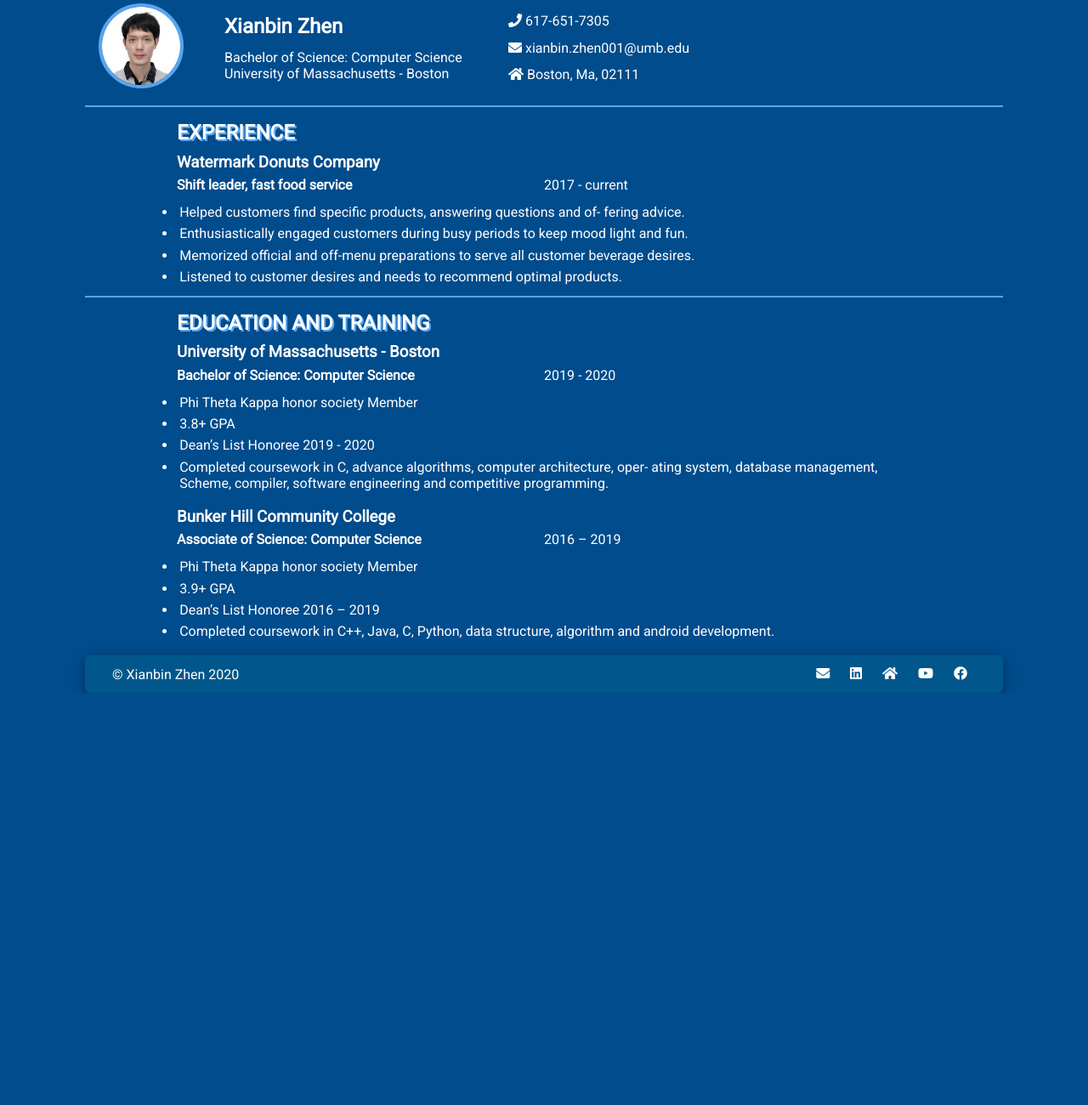
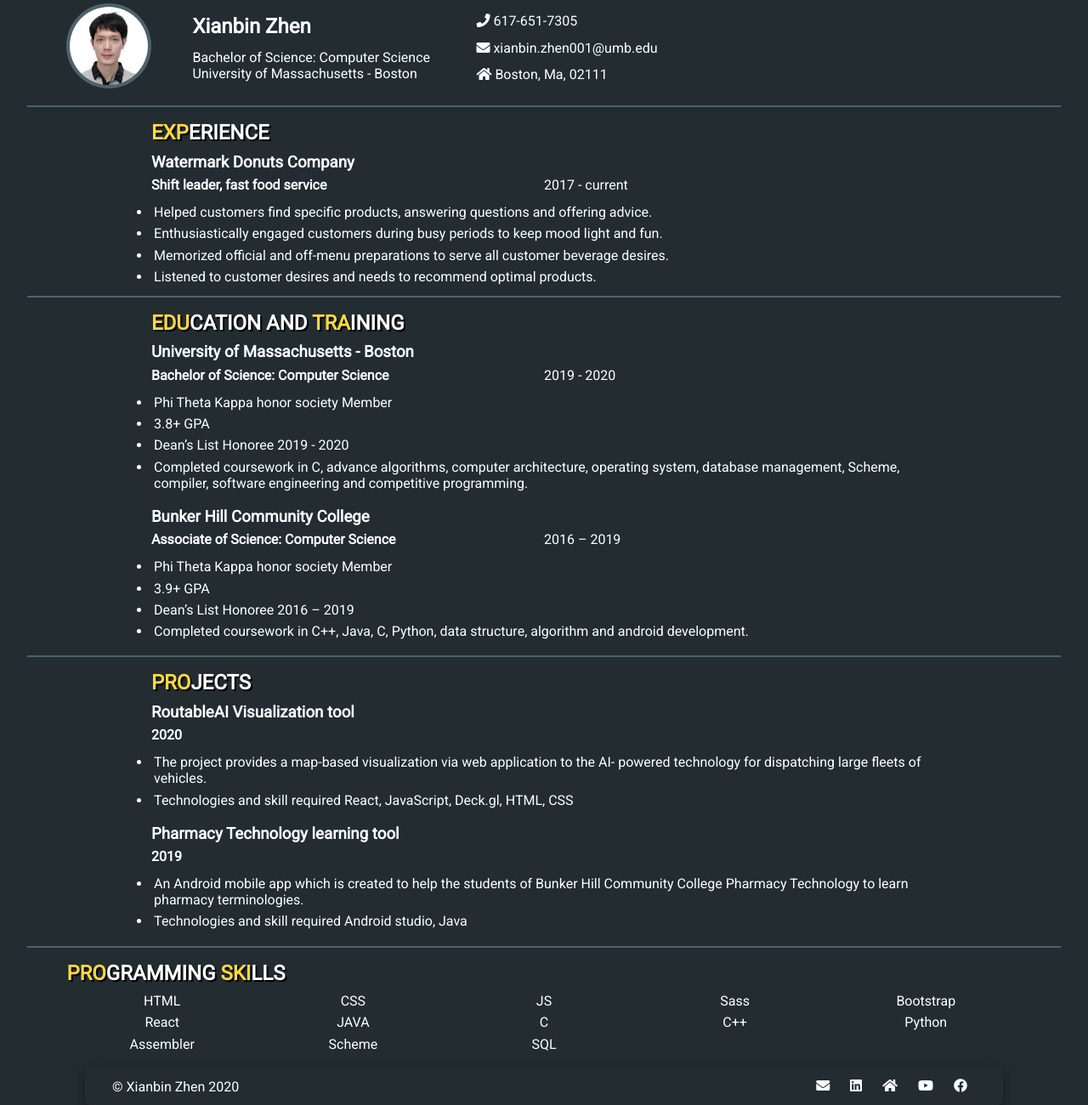
Before and after one commit to XianbinZhen/mypage, a plain HTML site: page dist/resume.html in a window 1280 px wide. Shown: the part 82-1382 px from the top of the page at 85% size. Before the commit the page ends 897 px from the top, so only its background shows below. Drawn offline with Linux system fonts and the light colour scheme.

Commit message:
added rsume and reposive to pages

```diff
--- a/dist/resume.html
+++ b/dist/resume.html
@@ -9,9 +9,9 @@
     <title>Xianbin Zhen - Home page</title>
 </head>
 
-<body class="container">
+<body class="container-dark-bg">
     <!--header-->
-    <header id="header" class="container">
+    <header id="header" class="container-dark-bg">
         <div class="header">
             <div class="logo">
                 <img src="imgs/umb_white.png" alt="" id="logo">
@@ -25,7 +25,7 @@
         </div>
     </header>
 
-    <section id="personal-info" class="container">
+    <section id="personal-info" class="container-dark-bg">
         <div class="my-picture">
             <img src="/dist/imgs/me.jpg" alt="">
         </div>
@@ -43,10 +43,10 @@
     </section>
     <div class="br"></div>
 
-    <section class="container">
+    <section class="container-dark-bg">
         <div class="experience">
             <div class="experience-title">
-                <h1 class="strong">Experience</h1>
+                <h1 class="strong text"><span class="text-color-secondary">Exp</span>erience</h1>
             </div>
             <div class="experience-company">
                 <h3>Watermark Donuts Company</h3>
@@ -54,8 +54,7 @@
                 <p>2017 - current</p>
             </div>
             <ul>
-                <li>Helped customers find specific products, answering questions and of-
-                    fering advice.</li>
+                <li>Helped customers find specific products, answering questions and offering advice.</li>
                 <li>Enthusiastically engaged customers during busy periods to keep mood
                     light and fun.</li>
                 <li>Memorized official and off-menu preparations to serve all customer
@@ -67,10 +66,11 @@
     </section>
     <div class="br"></div>
 
-    <section class="container">
+    <section class="container-dark-bg">
         <div class="education">
             <div class="education-title">
-                <h1 class="strong">education and training</h1>
+                <h1 class="strong"><span class="text-color-secondary">edu</span>cation and <span
+                        class="text-color-secondary">tra</span>ining</h1>
             </div>
             <div class="education-college">
                 <div class="education-college-title">
@@ -82,8 +82,8 @@
                     <li>Phi Theta Kappa honor society Member</li>
                     <li>3.8+ GPA</li>
                     <li>Dean’s List Honoree 2019 - 2020</li>
-                    <li>Completed coursework in C, advance algorithms, computer architecture, oper-
-                        ating system, database management, Scheme, compiler, software engineering
+                    <li>Completed coursework in C, advance algorithms, computer architecture, operating system, database
+                        management, Scheme, compiler, software engineering
                         and competitive programming.</li>
                 </ul>
             </div>
@@ -103,6 +103,64 @@
             </div>
         </div>
     </section>
+    <div class="br"></div>
+    <section class="container-dark-bg">
+        <div class="education">
+            <div class="education-title">
+                <h1 class="strong"><span class="text-color-secondary">Pro</span>jects</h1>
+            </div>
+            <div class="education-college">
+                <div class="education-college-title">
+                    <h3>RoutableAI Visualization tool</h3>
+                    <h4>2020</h4>
+                </div>
+                <ul class="education-college-detail">
+                    <li>The project provides a map-based visualization via web application to the AI-
+                        powered technology for dispatching large fleets of vehicles.</li>
+                    <li>Technologies and skill required React, JavaScript, Deck.gl, HTML, CSS</li>
+                </ul>
+            </div>
+            <div class="education-college">
+                <div class="education-college-title">
+                    <h3>Pharmacy Technology learning tool</h3>
+                    <h4>2019</h4>
+                </div>
+                <ul class="education-college-detail">
+                    <li>An Android mobile app which is created to help the students of Bunker Hill
+                        Community College Pharmacy Technology to learn pharmacy terminologies.</li>
+                    <li>Technologies and skill required Android studio, Java</li>
+                </ul>
+            </div>
+        </div>
+    </section>
+    <div class="br"></div>
+
+    <section class="container-dark-bg">
+        <div class="resume-skill">
+            <div class="resume-skill-title">
+                <h1 class="strong"><span class="text-color-secondary">Pro</span>gramming <span
+                        class="text-color-secondary">ski</span>lls</h1>
+            </div>
+            <ul class="resume-skill-detail">
+                <li> HTML</li>
+                <li>CSS</li>
+                <li>JS</li>
+                <li>Sass</li>
+                <li>Bootstrap</li>
+                <li>React</li>
+                <li>JAVA</li>
+                <li>C</li>
+                <li>C++</li>
+                <li>Python</li>
+                <li>Assembler</li>
+                <li>Scheme</li>
+                <li>SQL</li>
+            </ul>
+
+        </div>
+    </section>
+
+
 
     <!--footer-->
     <footer class="container" id="footer">
--- a/scss/_config.scss
+++ b/scss/_config.scss
@@ -1,10 +1,12 @@
 // config variables
-$color-primary: #0277bd;
-$color-primary-light: #58a5f0;
-$color-primary-dark: #004c8c;
-$color-secondary: #64b5f6;
-$color-secondary-light: #9be7ff;
-$color-secondary-dark: #2286c3;
+$color-primary: #37474f;
+$color-primary-light: lighten($color-primary, 10);
+$color-primary-dark: darken($color-primary, 10);
+$color-secondary: #ffd740;
+$color-secondary-light: lighten($color-secondary, 10);
+$color-secondary-dark: darken($color-secondary, 10);
+$color-background: $color-primary-dark;
+$color-text: white;
 
 * {
 	margin: 0;
@@ -44,15 +46,18 @@ button:focus {
 .strong {
 	text-transform: uppercase;
 	color: white;
-	text-shadow: 2px 2px $color-primary-light;
+	text-shadow: 2px 2px black;
 }
 .strong-reverse {
 	text-transform: uppercase;
-
-	color: $color-primary-dark;
-	text-shadow: 2px 2px $color-secondary-light;
+	color: $color-secondary-dark;
+	text-shadow: 2px 2px $color-primary;
 }
 
 ul {
 	list-style: none;
 }
+
+.text-color-secondary {
+	color: $color-secondary;
+}
--- a/scss/_mediaQuery.scss
+++ b/scss/_mediaQuery.scss
@@ -31,4 +31,22 @@
 			}
 		}
 	}
+
+	#personal-info {
+		flex-direction: column;
+		text-align: center;
+		.name {
+			margin: auto;
+			padding: 1rem;
+		}
+		ul {
+			margin: auto;
+		}
+	}
+
+	.resume-skill {
+		&-detail {
+			grid-template-columns: repeat(3, 1fr);
+		}
+	}
 }
--- a/scss/_resume.scss
+++ b/scss/_resume.scss
@@ -80,3 +80,17 @@
 		}
 	}
 }
+
+.resume-skill {
+	margin: 1rem;
+	&-detail {
+		margin-top: 0.4rem;
+		display: grid;
+		grid-template-columns: repeat(5, 1fr);
+
+		li {
+			padding: 0.2rem;
+			text-align: center;
+		}
+	}
+}
--- a/scss/_util.scss
+++ b/scss/_util.scss
@@ -1,8 +1,15 @@
 .container {
 	margin: auto;
-	background: $color-primary-dark;
-	color: white;
+	background: $color-background;
+	color: $color-text;
 	width: 95%;
+}
+
+.container-dark-bg {
+	margin: auto;
+	color: $color-text;
+	width: 95%;
+	background-color: $color-primary-dark;
 }
 .br {
 	width: 100%;
```
Also changed, not shown: dist/css/style.css.
